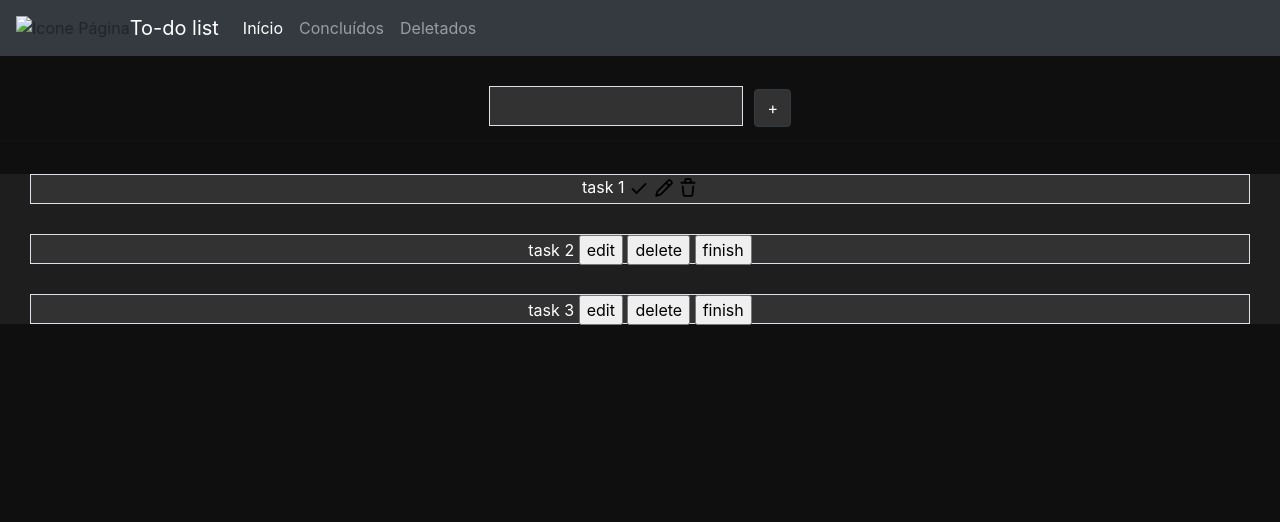
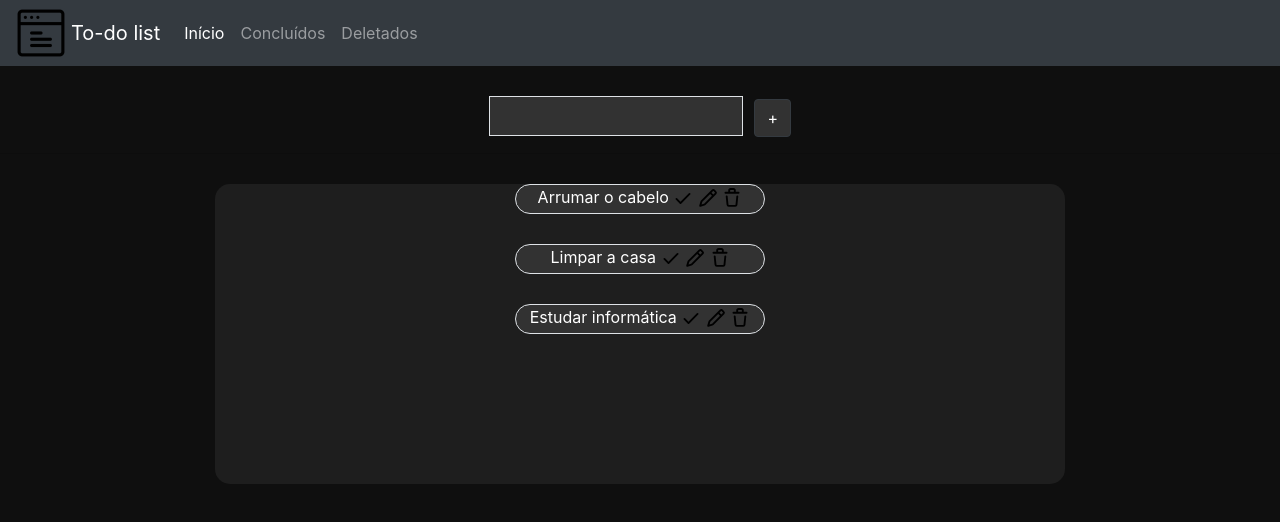
Before and after one commit to artucorreia/lista-tarefas, a plain HTML site: page index.html in a window 1280 px wide. Drawn offline with nearby package versions, Linux system fonts and the light colour scheme.

Commit message:
protótipo
Fiz um protótipo de como o site vai ser, e adicionei imagens

```diff
--- a/index.html
+++ b/index.html
@@ -4,7 +4,8 @@
     <meta charset="UTF-8">
     <meta http-equiv="X-UA-Compatible" content="IE=edge">
     <meta name="viewport" content="width=device-width, initial-scale=1.0">
-    <title>Tarefas</title>
+    <link rel="shortcut icon" href="img/favicon.ico" type="image/x-icon">
+    <title>To-do list</title>
     <link rel="stylesheet" href="https://stackpath.bootstrapcdn.com/bootstrap/4.1.3/css/bootstrap.min.css" integrity="sha384-MCw98/SFnGE8fJT3GXwEOngsV7Zt27NXFoaoApmYm81iuXoPkFOJwJ8ERdknLPMO" crossorigin="anonymous">
     <style>
       body {
@@ -12,13 +13,20 @@
       }
       .tasks {
         background-color: rgb(30, 30, 30);
+        width: 850px;
+        height: 300px;
         color: white;
+        margin: auto;
+        border-radius: 15px;
       }
       .task {
         text-align: center;
         height: 30px;
-        margin: 30px;
+        width: 250px;
+        margin: auto;
+        margin-top: 30px;
         background-color: rgb(50, 50, 50);
+        border-radius: 30px;
       }
       .cab {
         margin-top: 30px;
@@ -30,12 +38,15 @@
         color: white;
         height: 40px;
       }
+      img {
+        margin-right: 5px;
+      }
     </style>
 </head>
 <body>
     <header>
       <nav class="navbar navbar-expand-lg navbar navbar-dark bg-dark">
-        <img src="#" alt="Icone Página">
+        <img src="img/checklist50px.webp" alt="Icone Página">
         <a class="navbar-brand" href="#">To-do list</a>
         <button class="navbar-toggler" type="button" data-toggle="collapse" data-target="#navbarNav" aria-controls="navbarNav" aria-expanded="false" aria-label="Alterna navegação">
           <span class="navbar-toggler-icon"></span>
@@ -63,22 +74,22 @@
       <hr>
       <div class="tasks">
         <div class="task border">
-          task 1
+          Arrumar o cabelo
           <svg xmlns="http://www.w3.org/2000/svg" viewBox="0 0 16 16" width="20" height="20"><path fill-rule="evenodd" d="M13.78 4.22a.75.75 0 010 1.06l-7.25 7.25a.75.75 0 01-1.06 0L2.22 9.28a.75.75 0 011.06-1.06L6 10.94l6.72-6.72a.75.75 0 011.06 0z"></path></svg>
           <svg xmlns="http://www.w3.org/2000/svg" viewBox="0 0 16 16" width="20" height="20"><path fill-rule="evenodd" d="M11.013 1.427a1.75 1.75 0 012.474 0l1.086 1.086a1.75 1.75 0 010 2.474l-8.61 8.61c-.21.21-.47.364-.756.445l-3.251.93a.75.75 0 01-.927-.928l.929-3.25a1.75 1.75 0 01.445-.758l8.61-8.61zm1.414 1.06a.25.25 0 00-.354 0L10.811 3.75l1.439 1.44 1.263-1.263a.25.25 0 000-.354l-1.086-1.086zM11.189 6.25L9.75 4.81l-6.286 6.287a.25.25 0 00-.064.108l-.558 1.953 1.953-.558a.249.249 0 00.108-.064l6.286-6.286z"></path></svg>
           <svg xmlns="http://www.w3.org/2000/svg" viewBox="0 0 16 16" width="20" height="20"><path fill-rule="evenodd" d="M6.5 1.75a.25.25 0 01.25-.25h2.5a.25.25 0 01.25.25V3h-3V1.75zm4.5 0V3h2.25a.75.75 0 010 1.5H2.75a.75.75 0 010-1.5H5V1.75C5 .784 5.784 0 6.75 0h2.5C10.216 0 11 .784 11 1.75zM4.496 6.675a.75.75 0 10-1.492.15l.66 6.6A1.75 1.75 0 005.405 15h5.19c.9 0 1.652-.681 1.741-1.576l.66-6.6a.75.75 0 00-1.492-.149l-.66 6.6a.25.25 0 01-.249.225h-5.19a.25.25 0 01-.249-.225l-.66-6.6z"></path></svg>
         </div>
         <div class="task border">
-          task 2
-          <input type="button" value="edit" id="editBtn">
-          <input type="button" value="delete" id="deleteBtn">
-          <input type="button" value="finish" id="finishBtn">
+          Limpar a casa
+          <svg xmlns="http://www.w3.org/2000/svg" viewBox="0 0 16 16" width="20" height="20"><path fill-rule="evenodd" d="M13.78 4.22a.75.75 0 010 1.06l-7.25 7.25a.75.75 0 01-1.06 0L2.22 9.28a.75.75 0 011.06-1.06L6 10.94l6.72-6.72a.75.75 0 011.06 0z"></path></svg>
+          <svg xmlns="http://www.w3.org/2000/svg" viewBox="0 0 16 16" width="20" height="20"><path fill-rule="evenodd" d="M11.013 1.427a1.75 1.75 0 012.474 0l1.086 1.086a1.75 1.75 0 010 2.474l-8.61 8.61c-.21.21-.47.364-.756.445l-3.251.93a.75.75 0 01-.927-.928l.929-3.25a1.75 1.75 0 01.445-.758l8.61-8.61zm1.414 1.06a.25.25 0 00-.354 0L10.811 3.75l1.439 1.44 1.263-1.263a.25.25 0 000-.354l-1.086-1.086zM11.189 6.25L9.75 4.81l-6.286 6.287a.25.25 0 00-.064.108l-.558 1.953 1.953-.558a.249.249 0 00.108-.064l6.286-6.286z"></path></svg>
+          <svg xmlns="http://www.w3.org/2000/svg" viewBox="0 0 16 16" width="20" height="20"><path fill-rule="evenodd" d="M6.5 1.75a.25.25 0 01.25-.25h2.5a.25.25 0 01.25.25V3h-3V1.75zm4.5 0V3h2.25a.75.75 0 010 1.5H2.75a.75.75 0 010-1.5H5V1.75C5 .784 5.784 0 6.75 0h2.5C10.216 0 11 .784 11 1.75zM4.496 6.675a.75.75 0 10-1.492.15l.66 6.6A1.75 1.75 0 005.405 15h5.19c.9 0 1.652-.681 1.741-1.576l.66-6.6a.75.75 0 00-1.492-.149l-.66 6.6a.25.25 0 01-.249.225h-5.19a.25.25 0 01-.249-.225l-.66-6.6z"></path></svg>
         </div>
         <div class="task border">
-          task 3
-          <input type="button" value="edit" id="editBtn">
-          <input type="button" value="delete" id="deleteBtn">
-          <input type="button" value="finish" id="finishBtn">
+          Estudar informática
+          <svg xmlns="http://www.w3.org/2000/svg" viewBox="0 0 16 16" width="20" height="20"><path fill-rule="evenodd" d="M13.78 4.22a.75.75 0 010 1.06l-7.25 7.25a.75.75 0 01-1.06 0L2.22 9.28a.75.75 0 011.06-1.06L6 10.94l6.72-6.72a.75.75 0 011.06 0z"></path></svg>
+          <svg xmlns="http://www.w3.org/2000/svg" viewBox="0 0 16 16" width="20" height="20"><path fill-rule="evenodd" d="M11.013 1.427a1.75 1.75 0 012.474 0l1.086 1.086a1.75 1.75 0 010 2.474l-8.61 8.61c-.21.21-.47.364-.756.445l-3.251.93a.75.75 0 01-.927-.928l.929-3.25a1.75 1.75 0 01.445-.758l8.61-8.61zm1.414 1.06a.25.25 0 00-.354 0L10.811 3.75l1.439 1.44 1.263-1.263a.25.25 0 000-.354l-1.086-1.086zM11.189 6.25L9.75 4.81l-6.286 6.287a.25.25 0 00-.064.108l-.558 1.953 1.953-.558a.249.249 0 00.108-.064l6.286-6.286z"></path></svg>
+          <svg xmlns="http://www.w3.org/2000/svg" viewBox="0 0 16 16" width="20" height="20"><path fill-rule="evenodd" d="M6.5 1.75a.25.25 0 01.25-.25h2.5a.25.25 0 01.25.25V3h-3V1.75zm4.5 0V3h2.25a.75.75 0 010 1.5H2.75a.75.75 0 010-1.5H5V1.75C5 .784 5.784 0 6.75 0h2.5C10.216 0 11 .784 11 1.75zM4.496 6.675a.75.75 0 10-1.492.15l.66 6.6A1.75 1.75 0 005.405 15h5.19c.9 0 1.652-.681 1.741-1.576l.66-6.6a.75.75 0 00-1.492-.149l-.66 6.6a.25.25 0 01-.249.225h-5.19a.25.25 0 01-.249-.225l-.66-6.6z"></path></svg>
         </div>
       </div>
     </section>
```
Also changed, not shown: img/checklist.webp (added), img/checklist50px.webp (added), img/favicon.ico (added).
